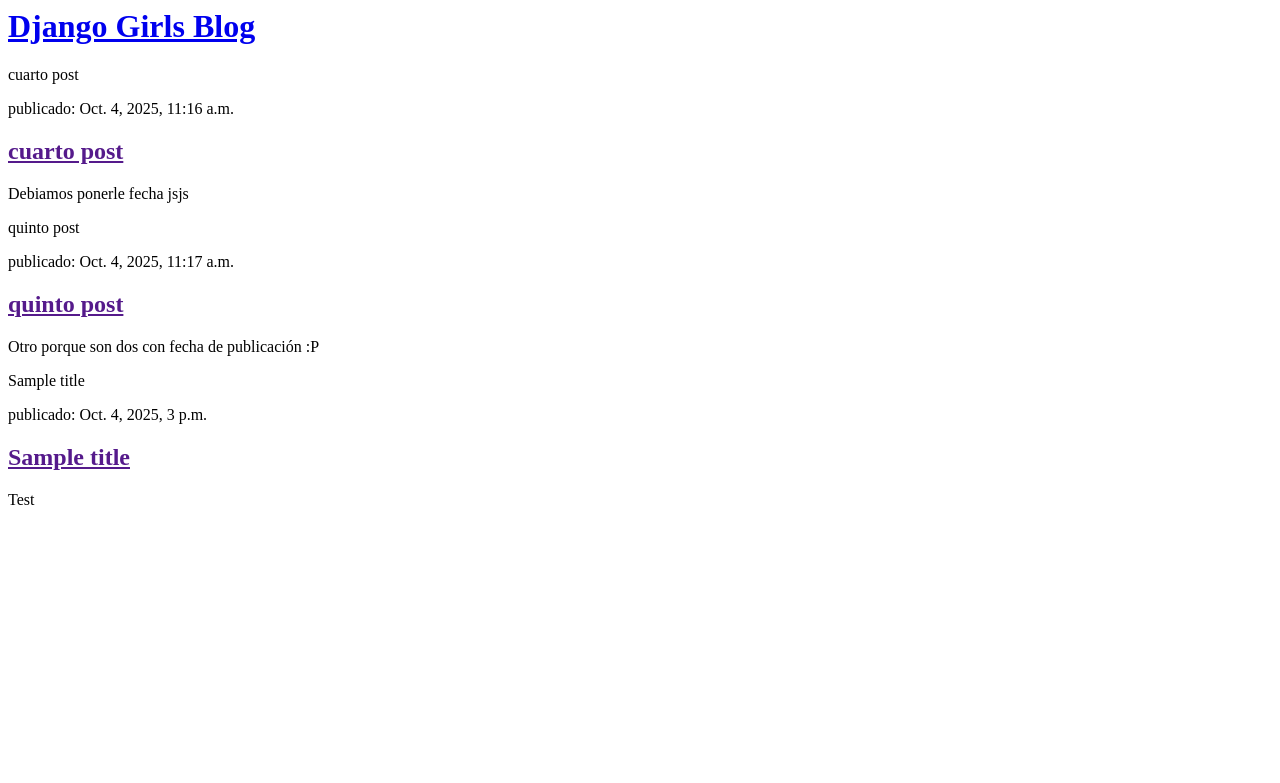
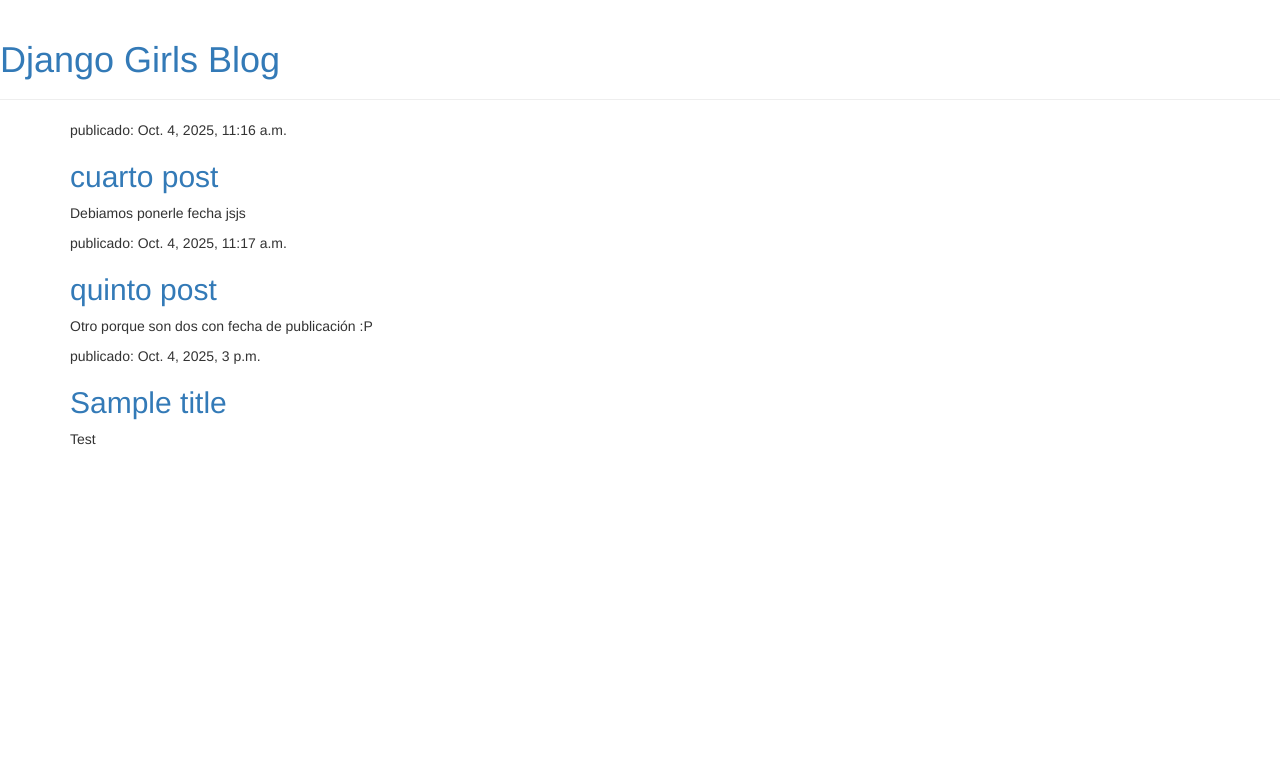
Before and after one commit to valzate/django, a Django app: page / in a window 1280 px wide. Shown: the top 783 px of the page. Run offline with Django 5.2, Linux system fonts and the light colour scheme; data comes from the database, SQL or seed files in the repository; some libraries are stand-ins or nearby versions.

Commit message:
se crean nuevos html

```diff
--- /dev/null
+++ b/blog/templates/blog/base.html
@@ -0,0 +1,23 @@
+{% load static %}
+<html>
+    <head>
+        <title>Django Girls blog</title>
+        <link rel="stylesheet" href="//maxcdn.bootstrapcdn.com/bootstrap/3.2.0/css/bootstrap.min.css">
+        <link rel="stylesheet" href="//maxcdn.bootstrapcdn.com/bootstrap/3.2.0/css/bootstrap-theme.min.css">
+        <link href='//fonts.googleapis.com/css?family=Lobster&subset=latin,latin-ext' rel='stylesheet' type='text/css'>
+        <link rel="stylesheet" href="{% static 'css/blog.css' %}">
+    </head>
+    <body>
+        <div class="page-header">
+        <h1><a href="/">Django Girls Blog</a></h1>
+    </div>
+    <div class="content container">
+        <div class="row">
+            <div class="col-md-8">
+            {% block content %}
+            {% endblock %}
+            </div>
+        </div>
+    </div>
+    </body>
+</html>
--- a/blog/templates/blog/post_list.html
+++ b/blog/templates/blog/post_list.html
@@ -1,20 +1,13 @@
-<html>
- <head>
-        <title>Django Girls blog</title>
-    </head>
-    <body>
-        <div>
-            <h1><a href="/">Django Girls Blog</a></h1>
-        </div>
-{% for post in posts %} {{ post }}
+{% extends 'blog/base.html' %}
+{% block content %}
 
-        <div>
-
-        <p> publicado: {{ post.published_date }}</p>
-        <h2><a href="">{{ post.title }}</a></h2>
-        <p>{{ post.text|linebreaksbr }}</p>
-    </div>
-{% endfor %}
-
-    </body>
-</html>
+            {% for post in posts %}
+                <div class="post">
+                    <div class="date">
+                        <p>publicado: {{ post.published_date }}</p>
+                    </div>
+                    <h2><a href="">{{ post.title }}</a></h2>
+                    <p>{{ post.text|linebreaksbr }}</p>
+                </div>
+            {% endfor %}
+ {% endblock %}
--- a/blog/urls.py
+++ b/blog/urls.py
@@ -2,4 +2,5 @@
 from . import views
 urlpatterns = [
     path('', views.post_list, name='post_list'),
+    path('post/<int:pk>/', views.post_detail, name='post_detail'),
 ]
--- a/blog/views.py
+++ b/blog/views.py
@@ -1,6 +1,7 @@
 from django.shortcuts import render
 from django.utils import timezone
 from .models import Post
+from django.shortcuts import render, get_object_or_404
 
 Post.objects.filter(published_date__lte=timezone.now()).order_by('published_date')
 
@@ -8,3 +9,8 @@
 def post_list(request):
     posts = Post.objects.filter(published_date__lte=timezone.now()).order_by('published_date')
     return render(request, 'blog/post_list.html', {'posts': posts})
+
+
+def post_detail(request, pk):
+    post = get_object_or_404(Post, pk=pk)
+    return render(request, 'blog/post_detail.html', {'post': post})
```
Also changed, not shown: blog/templates/blog/post_detail.html (added, +13 -0 lines).
